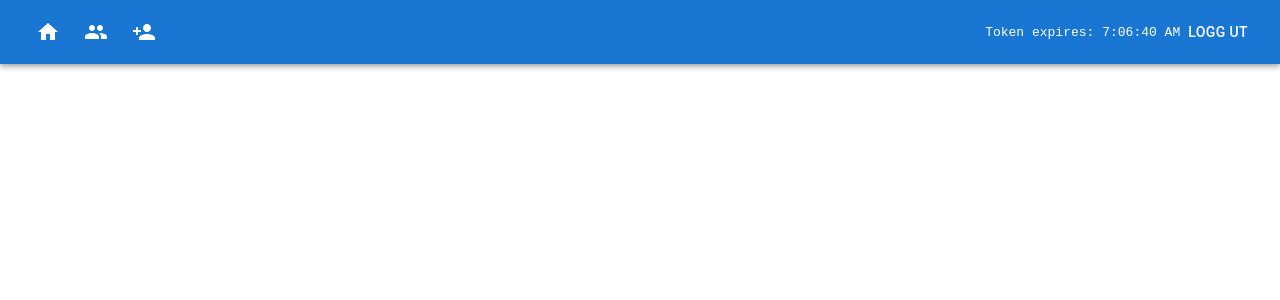
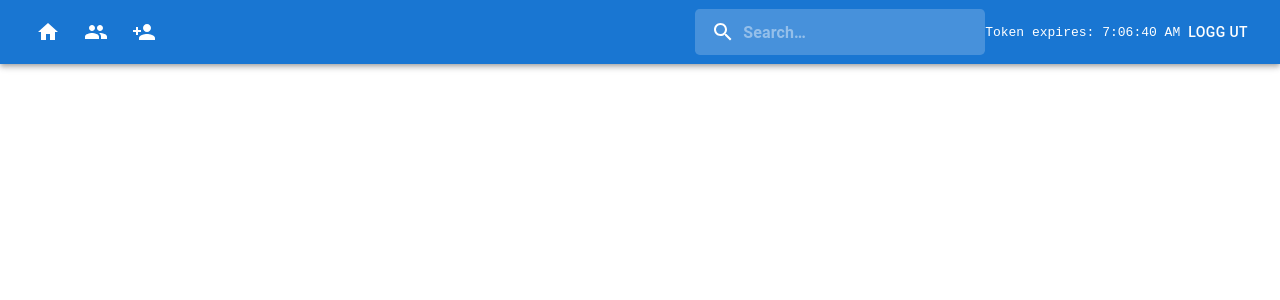
Before and after one commit to placbo/pr-gui-react, a React (Create React App) app: page /person/1 in a window 1280 px wide. Shown: the top 300 px of the page. Built offline with nearby package versions, Linux system fonts and the light colour scheme; no server answers; sample sign-in values are in the browser's storage.

Commit message:
added search

```diff
--- a/package.json
+++ b/package.json
@@ -13,6 +13,7 @@
     "@types/react-dom": "^18.0.6",
     "axios": "^0.27.2",
     "bcryptjs": "^2.4.3",
+    "lodash": "^4.17.21",
     "react": "^18.2.0",
     "react-dom": "^18.2.0",
     "react-icons": "^4.4.0",
@@ -20,6 +21,7 @@
   },
   "devDependencies": {
     "@types/bcryptjs": "^2.4.2",
+    "@types/lodash": "^4.14.185",
     "@types/react": "^18.0.14",
     "@types/react-dom": "^18.0.6",
     "react-scripts": "5.0.1",
--- a/src/components/Header.tsx
+++ b/src/components/Header.tsx
@@ -9,6 +9,7 @@ import GroupIcon from '@mui/icons-material/Group';
 // import GroupAddIcon from '@mui/icons-material/GroupAdd';
 import { Colors, DeviceWidths } from '../theme';
 import { Link, useNavigate } from 'react-router-dom';
+import { PersonSearch } from './PersonSearch';
 
 const StyledToolbar = styled(Toolbar)`
   display: flex;
@@ -80,7 +81,7 @@ export const Header: FC<{ infoText: string }> = ({ infoText }) => {
           </StyledExtraButtons>
 
           <StyledSeparator />
-          {/*<PersonSearch />*/}
+          <PersonSearch />
           <pre>Token expires: {infoText}</pre>
           <Button
             style={{ color: 'white' }}
--- /dev/null
+++ b/src/components/PersonResultList.tsx
@@ -0,0 +1,47 @@
+import { Avatar, Button, Typography } from '@mui/material';
+import React, { FC } from 'react';
+import styled from '@emotion/styled';
+import { Person } from '../types/person';
+import { IMAGE_BASE_URL } from '../resources/constants';
+
+const StyledResultList = styled.ul`
+  padding: 0.5rem;
+  margin-top: 1rem;
+`;
+
+const StyledResultListItem = styled.li`
+  list-style: none;
+`;
+
+const StyledResultListName = styled(Typography)`
+  display: inline-block;
+  padding-left: 1rem;
+`;
+
+const StyledButton = styled(Button)`
+  width: 100%;
+  text-align: left;
+
+  & .MuiButton-label {
+    justify-content: start;
+  }
+`;
+
+const PersonResultList: FC<{ persons: Person[] }> = ({ persons }) => {
+  return (
+    <StyledResultList>
+      {persons.map((person: Person) => (
+        <StyledResultListItem key={person.id}>
+          <StyledButton href={`/person/${person.id}`}>
+            <Avatar src={`${IMAGE_BASE_URL}/persons/thumbs/thumbnail.${person.imageName}`} />
+            <StyledResultListName variant="body1">
+              {[person.lastName, person.firstName].filter(Boolean).join(', ')}
+            </StyledResultListName>
+          </StyledButton>
+        </StyledResultListItem>
+      ))}
+    </StyledResultList>
+  );
+};
+
+export default PersonResultList;
--- /dev/null
+++ b/src/components/PersonSearch.tsx
@@ -0,0 +1,108 @@
+import SearchIcon from '@mui/icons-material/Search';
+import { InputBase, Paper, Typography } from '@mui/material';
+import PersonResultList from './PersonResultList';
+import React, { FC, useState } from 'react';
+import styled from '@emotion/styled';
+import { Colors } from '../theme';
+import axios from 'axios';
+import { PERSONS_URL } from '../constants';
+import _ from 'lodash';
+
+const StyledSearchBox = styled.div`
+  position: relative;
+  border-radius: 0.3rem;
+  background-color: rgba(255, 255, 255, 0.2);
+  &:hover {
+    background-color: rgba(255, 255, 255, 0.3);
+  }
+`;
+
+const StyledSearchIconWrapper = styled.div`
+  padding: 0 1rem;
+  height: 100%;
+  position: absolute;
+  pointer-events: none;
+  display: flex;
+  align-items: center;
+  justify-content: center;
+`;
+
+const StyledInputBase = styled(InputBase)`
+  & input {
+    padding: 0.7rem 1rem 0.7rem 3rem;
+    width: 100%;
+    color: white;
+    font-weight: bold;
+  }
+`;
+
+const ErrorText = styled(Typography)`
+  color: #fc4445;
+`;
+
+const StyledPaper = styled(Paper)`
+  position: absolute;
+  top: 4.5rem;
+  right: 0.5rem;
+  max-height: 40rem;
+  width: 20rem;
+  overflow: hidden;
+  z-index: 2;
+  border: 1px solid ${Colors.SecondaryText};
+`;
+
+export const PersonSearch: FC = () => {
+  const [persons, setPersons] = useState([]);
+  const [isSearching, setIsSearching] = useState(false);
+  const [searchError, setSearchError] = useState<Error>();
+
+  const handleSearchTermChange = (event: React.ChangeEvent<HTMLInputElement>) => {
+    const getPersonsByQuery = async () => {
+      try {
+        setIsSearching(true);
+        const result = (
+          await axios.get(`${PERSONS_URL}?q=${event.target.value}`, {
+            headers: {
+              'X-Auth-Token': localStorage.getItem('token') ?? '',
+            },
+          })
+        ).data;
+        setPersons(result.persons);
+      } catch (error: any) {
+        setSearchError(error.message);
+      } finally {
+        setIsSearching(false);
+      }
+    };
+
+    const getPersonsByQueryDebounced = _.debounce(getPersonsByQuery, 500);
+
+    if (event.target.value.length > 2) {
+      getPersonsByQueryDebounced();
+    }
+  };
+
+  return (
+    <>
+      <StyledSearchBox>
+        <StyledSearchIconWrapper>
+          <SearchIcon />
+        </StyledSearchIconWrapper>
+        <StyledInputBase
+          placeholder="Search…"
+          inputProps={{ 'aria-label': 'search' }}
+          onChange={handleSearchTermChange}
+          autoComplete="off"
+        />
+      </StyledSearchBox>
+
+      {isSearching && <Typography variant="body1">Søker...</Typography>}
+      {searchError && <ErrorText variant="body1">{searchError.message}</ErrorText>}
+      {persons && persons.length > 0 && (
+        <StyledPaper>
+          <PersonResultList persons={persons} />
+        </StyledPaper>
+      )}
+    </>
+  );
+};
--- a/src/pages/LastRegisteredPersonsPage.tsx
+++ b/src/pages/LastRegisteredPersonsPage.tsx
@@ -31,7 +31,6 @@ export const LastRegisteredPersonsPage: FC = () => {
         })
       ).data;
       setPersons((prevState) => {
-        console.log(prevState);
         return [...prevState, ...result.persons];
       });
     };
--- a/src/pages/PersonPage.tsx
+++ b/src/pages/PersonPage.tsx
@@ -14,7 +14,7 @@ import personPlaceholderImage from '../resources/images/person.png';
 import { CircularProgress, IconButton, Link, Typography } from '@mui/material';
 import axios from 'axios';
 import { PERSONS_URL } from '../constants';
-import { personImageFolder, personThumbnailFolder } from '../resources/constants';
+import { personImageFolder, personImagesMediumFolder } from '../resources/constants';
 //import { v4 } from 'uuid';
 
 const StyledPersonPresentation = styled.div`
@@ -162,7 +162,7 @@ export const PersonPage: FC = () => {
               <Link href={`${personImageFolder}${person.imageName}`} target="_blank" rel="noopener noreferrer">
                 <StyledImage
                   alt="Person"
-                  src={person.imageName ? `${personThumbnailFolder}${person.imageName}` : personPlaceholderImage}
+                  src={person.imageName ? `${personImagesMediumFolder}${person.imageName}` : personPlaceholderImage}
                 />
               </Link>
               {/* <div>
--- a/src/resources/constants.ts
+++ b/src/resources/constants.ts
@@ -1,3 +1,4 @@
 export const IMAGE_BASE_URL = process.env.REACT_APP_PR_API_HOST + 'img';
 export const personThumbnailFolder = '/api/images/persons/thumbs/thumbnail.';
+export const personImagesMediumFolder = '/api/images/persons/medium/';
 export const personImageFolder = '/api/images/persons/';
```
Also changed, not shown: 1 other file (tests, documents, lock files or other folders).
